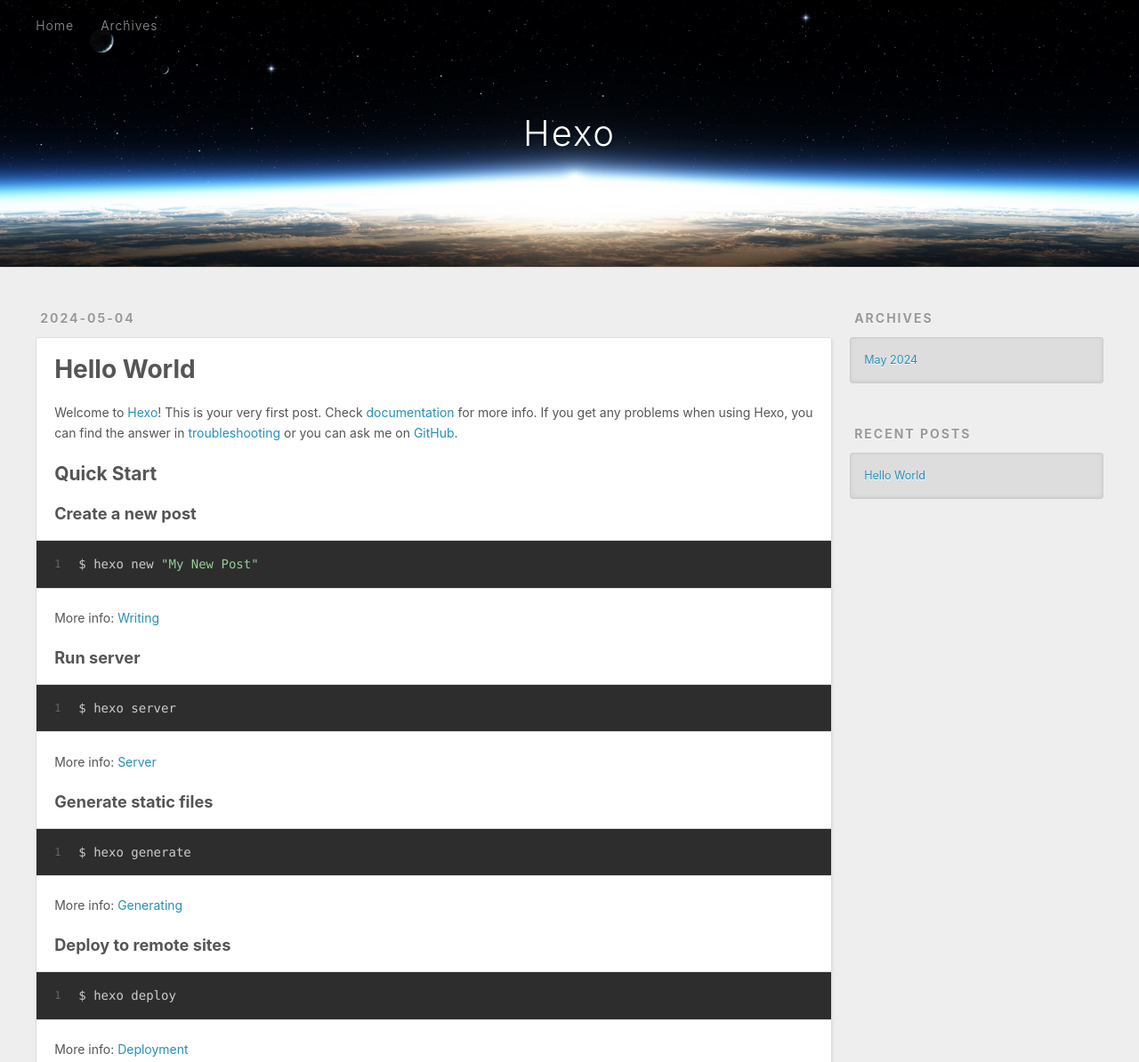
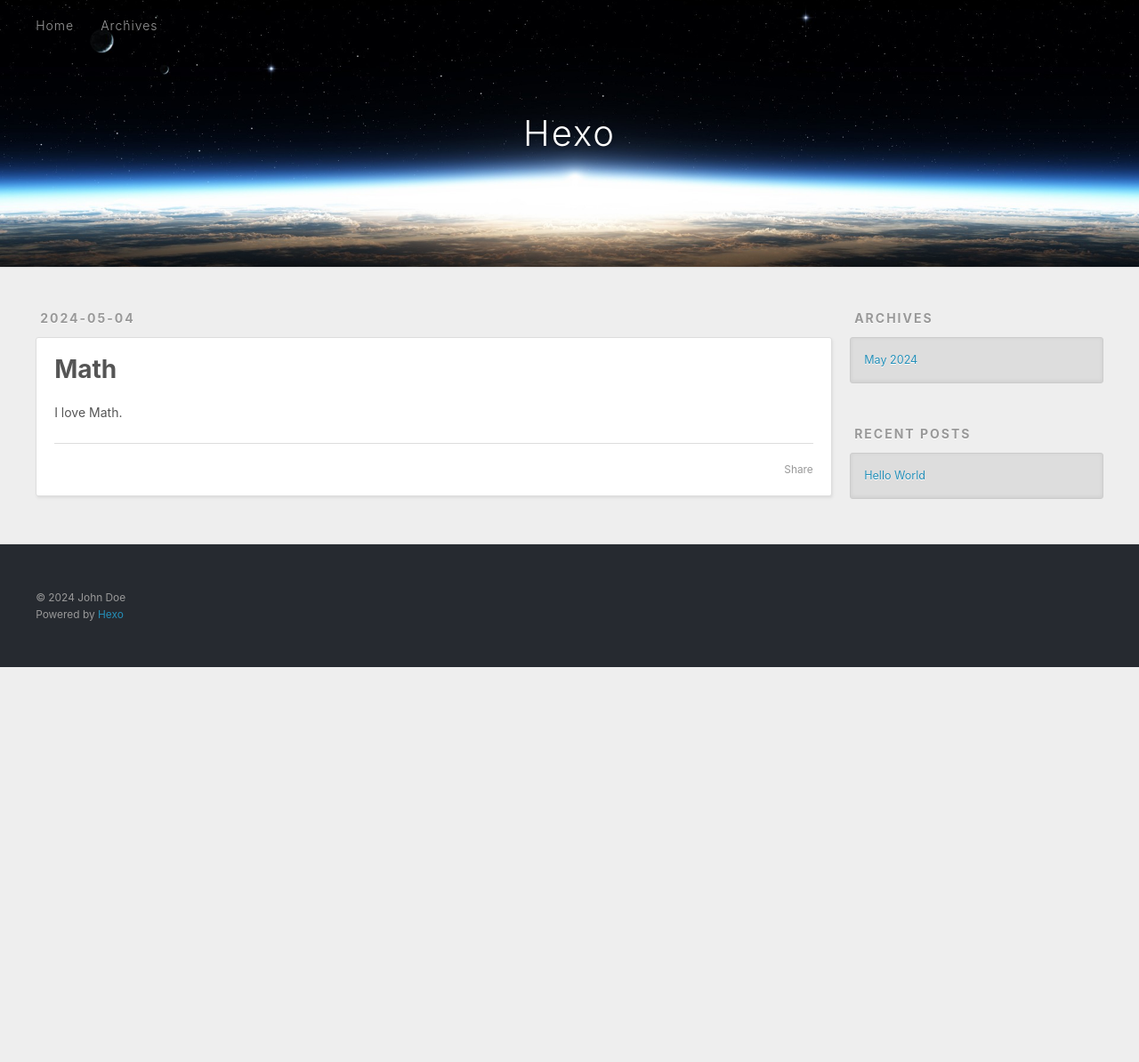
Before and after one commit to Want595/Want595.github.io, a plain HTML site: page math/index.html in a window 1280 px wide. Shown: the top 1194 px of the page at 89% size. After the commit the page ends 800 px from the top, so only its background shows below. Drawn offline with Linux system fonts and the light colour scheme.

Commit message:
Site updated: 2024-05-04 12:16:49

```diff
--- a/index.html
+++ b/math/index.html
@@ -4,13 +4,17 @@
   <meta charset="utf-8">
 
 
-  <title>Hexo</title>
+  <title>Math | Hexo</title>
   <meta name="viewport" content="width=device-width, initial-scale=1, shrink-to-fit=no">
-  <meta property="og:type" content="website">
-<meta property="og:title" content="Hexo">
-<meta property="og:url" content="http://example.com/index.html">
+  <meta name="description" content="I love Math.">
+<meta property="og:type" content="website">
+<meta property="og:title" content="Math">
+<meta property="og:url" content="http://example.com/math/index.html">
 <meta property="og:site_name" content="Hexo">
+<meta property="og:description" content="I love Math.">
 <meta property="og:locale" content="en_US">
+<meta property="article:published_time" content="2024-05-04T04:14:20.000Z">
+<meta property="article:modified_time" content="2024-05-04T04:16:32.883Z">
 <meta property="article:author" content="John Doe">
 <meta name="twitter:card" content="summary">
 
@@ -67,12 +71,10 @@
 </header>
 
       <div class="outer">
-        <section id="main">
-
-    <article id="post-hello-world" class="h-entry article article-type-post" itemprop="blogPost" itemscope itemtype="https://schema.org/BlogPosting">
+        <section id="main"><article id="page-" class="h-entry article article-type-page" itemprop="blogPost" itemscope itemtype="https://schema.org/BlogPosting">
   <div class="article-meta">
-    <a href="/2024/05/04/hello-world/" class="article-date">
-  <time class="dt-published" datetime="2024-05-04T03:51:22.939Z" itemprop="datePublished">2024-05-04</time>
+    <a href="/math/index.html" class="article-date">
+  <time class="dt-published" datetime="2024-05-04T04:14:20.000Z" itemprop="datePublished">2024-05-04</time>
 </a>
 
   </div>
@@ -82,8 +84,8 @@
       <header class="article-header">
 
 
-    <h1 itemprop="name">
-      <a class="p-name article-title" href="/2024/05/04/hello-world/">Hello World</a>
+    <h1 class="p-name article-title" itemprop="headline name">
+      Math
     </h1>
 
 
@@ -91,35 +93,21 @@
 
     <div class="e-content article-entry" itemprop="articleBody">
 
-        <p>Welcome to <a target="_blank" rel="noopener" href="https://hexo.io/">Hexo</a>! This is your very first post. Check <a target="_blank" rel="noopener" href="https://hexo.io/docs/">documentation</a> for more info. If you get any problems when using Hexo, you can find the answer in <a target="_blank" rel="noopener" href="https://hexo.io/docs/troubleshooting.html">troubleshooting</a> or you can ask me on <a target="_blank" rel="noopener" href="https://github.com/hexojs/hexo/issues">GitHub</a>.</p>
-<h2 id="Quick-Start"><a href="#Quick-Start" class="headerlink" title="Quick Start"></a>Quick Start</h2><h3 id="Create-a-new-post"><a href="#Create-a-new-post" class="headerlink" title="Create a new post"></a>Create a new post</h3><figure class="highlight bash"><table><tr><td class="gutter"><pre><span class="line">1</span><br></pre></td><td class="code"><pre><span class="line">$ hexo new <span class="string">&quot;My New Post&quot;</span></span><br></pre></td></tr></table></figure>
-
-<p>More info: <a target="_blank" rel="noopener" href="https://hexo.io/docs/writing.html">Writing</a></p>
-<h3 id="Run-server"><a href="#Run-server" class="headerlink" title="Run server"></a>Run server</h3><figure class="highlight bash"><table><tr><td class="gutter"><pre><span class="line">1</span><br></pre></td><td class="code"><pre><span class="line">$ hexo server</span><br></pre></td></tr></table></figure>
-
-<p>More info: <a target="_blank" rel="noopener" href="https://hexo.io/docs/server.html">Server</a></p>
-<h3 id="Generate-static-files"><a href="#Generate-static-files" class="headerlink" title="Generate static files"></a>Generate static files</h3><figure class="highlight bash"><table><tr><td class="gutter"><pre><span class="line">1</span><br></pre></td><td class="code"><pre><span class="line">$ hexo generate</span><br></pre></td></tr></table></figure>
-
-<p>More info: <a target="_blank" rel="noopener" href="https://hexo.io/docs/generating.html">Generating</a></p>
-<h3 id="Deploy-to-remote-sites"><a href="#Deploy-to-remote-sites" class="headerlink" title="Deploy to remote sites"></a>Deploy to remote sites</h3><figure class="highlight bash"><table><tr><td class="gutter"><pre><span class="line">1</span><br></pre></td><td class="code"><pre><span class="line">$ hexo deploy</span><br></pre></td></tr></table></figure>
-
-<p>More info: <a target="_blank" rel="noopener" href="https://hexo.io/docs/one-command-deployment.html">Deployment</a></p>
+        <p>I love Math.</p>
 
 
     </div>
     <footer class="article-footer">
-      <a data-url="http://example.com/2024/05/04/hello-world/" data-id="clvrl9aj4000050ty6q83db9q" data-title="Hello World" class="article-share-link"><span class="fa fa-share">Share</span></a>
+      <a data-url="http://example.com/math/index.html" data-id="clvrldvk10000roty25ds63qu" data-title="Math" class="article-share-link"><span class="fa fa-share">Share</span></a>
 
 
 
     </footer>
   </div>
 
-</article>
 
 
-
-
+</article>
 
 
 </section>
```
Also changed, not shown: 2024/05/04/hello-world/index.html (+1 -1 lines).
